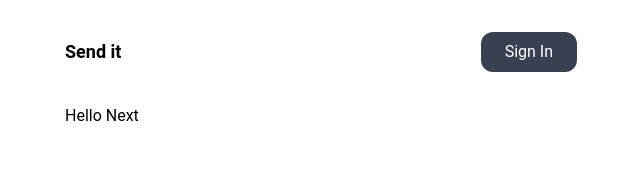
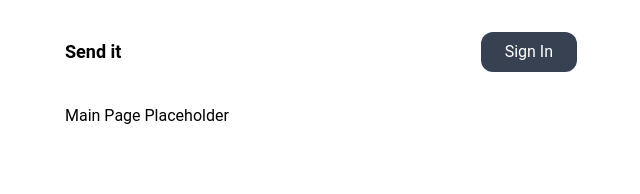
Before and after one commit to MaciejMondalski/Post-It-App, a Next.js app: page / in a window 1280 px wide. Shown: the top 194 px of the page, without its empty margins (319-959 px from the left). Built offline with nearby package versions, Linux system fonts and the light colour scheme.

Commit message:
main page update

```diff
--- a/app/page.tsx
+++ b/app/page.tsx
@@ -1,3 +1,3 @@
 export default function Home() {
-  return <main>Hello Next</main>;
+  return <main>Main Page Placeholder</main>;
 }
```
